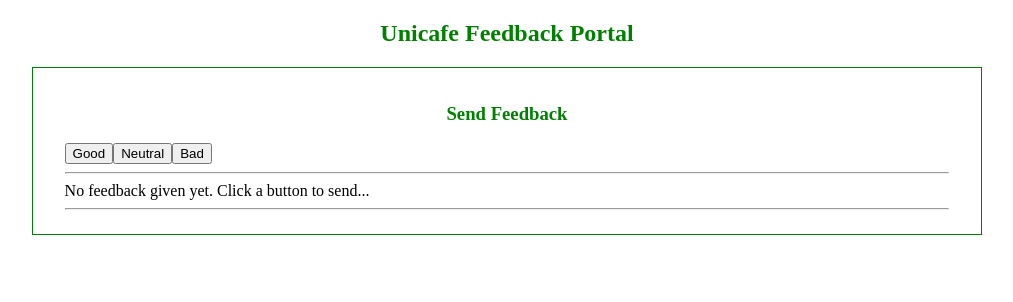
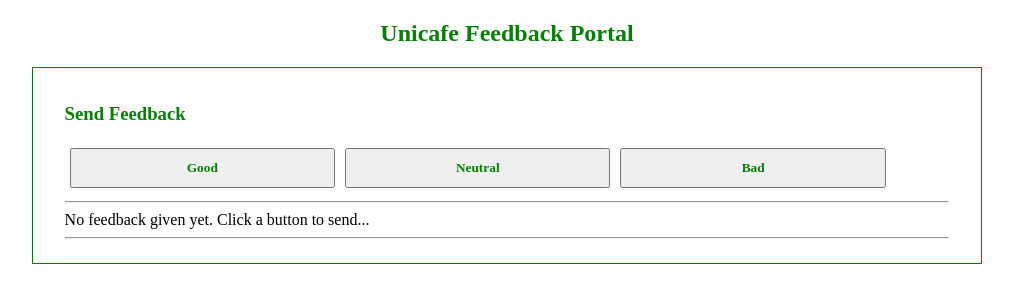
Before and after one commit to Szarewa/fullstackopen, a React (Vite) app in the folder part1/unicafe/: page / in a window 1280 px wide. Shown: the top 302 px of the page, without its empty margins (133-1146 px from the left). Built offline with nearby package versions, Linux system fonts and the light colour scheme.

Commit message:
Part1 assignments completed

```diff
--- a/part1/unicafe/src/App.css
+++ b/part1/unicafe/src/App.css
@@ -5,7 +5,23 @@
     border: 1px solid green;
 }
 h3 {
-    text-align: center;
     color: green;
     font-weight: bold;
 }
+
+button {
+    width: 30%;
+    margin: 5px;
+    padding: 10px;
+    color: green;
+    font-weight: bold;
+    font-family: cursive;
+}
+
+table {
+    width: 100%;
+}
+table, th, td {
+    border: 1px solid black;
+    padding: 10px;
+}
```
Also changed, not shown: part1/unicafe/src/App.jsx (+12 -1 lines), 2 other files (tests, documents, lock files or other folders).
